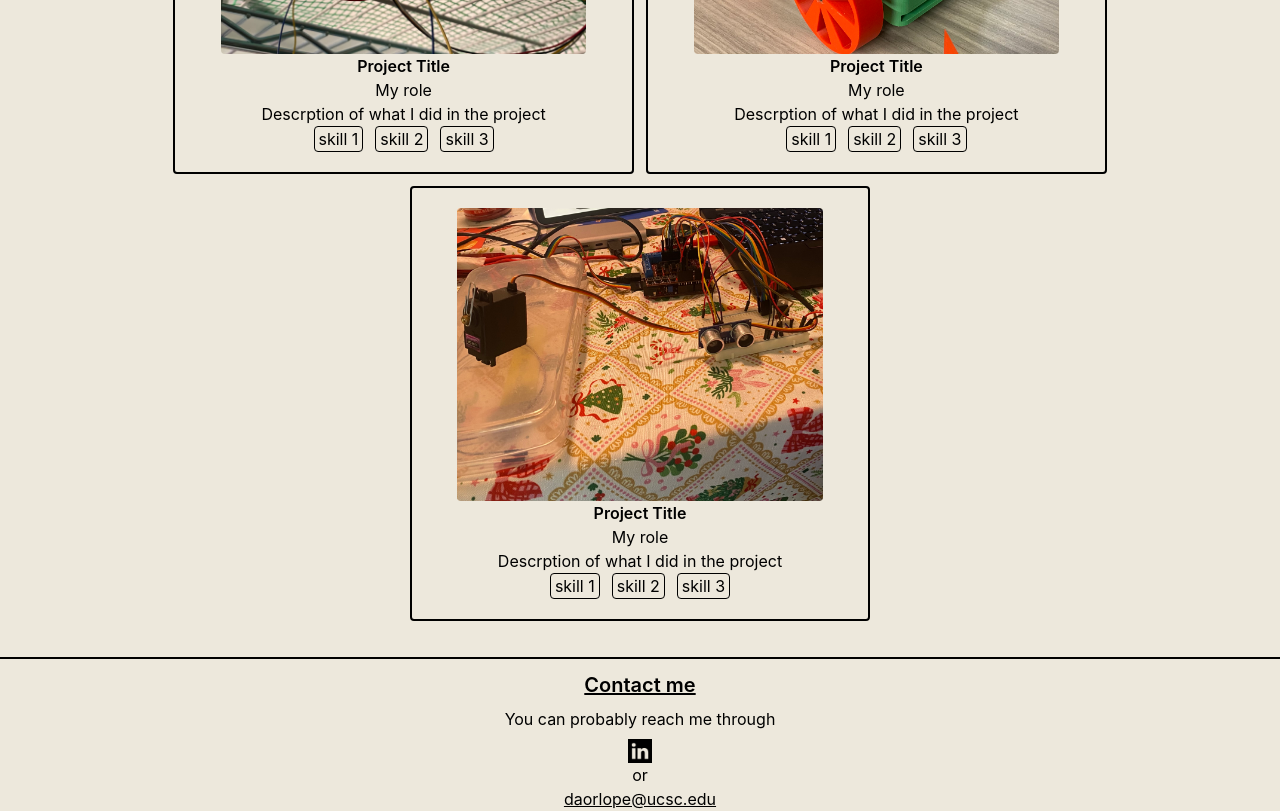
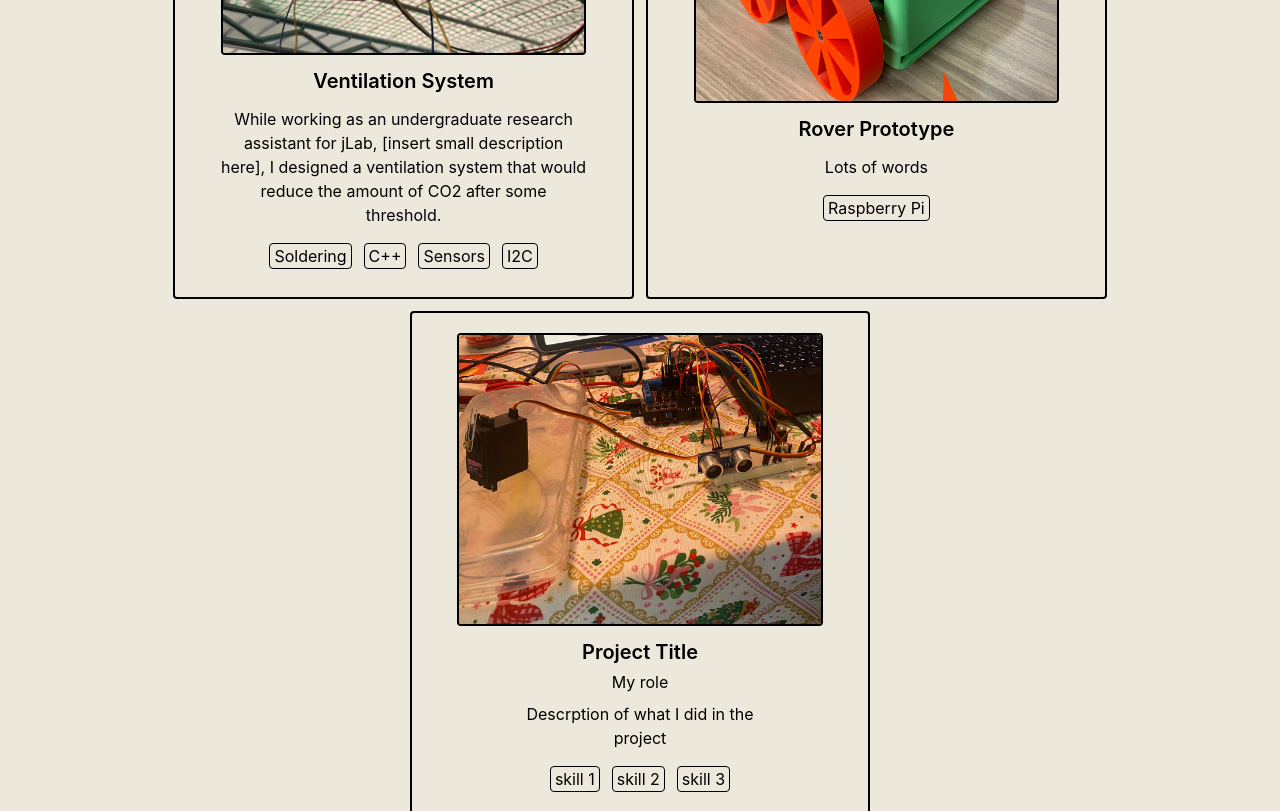
Before and after one commit to daorlope/lopez_portfolio, a React (Vite) app in the folder lopez_portfolio/: page / in a window 1280 px wide. Shown: the part 1060-1871 px from the top of the page. Built offline with nearby package versions, Linux system fonts and the light colour scheme.

Commit message:
Entire bg color is consistent, adding projects section

```diff
--- a/lopez_portfolio/src/App.tsx
+++ b/lopez_portfolio/src/App.tsx
@@ -3,7 +3,7 @@ import './App.css'
 function Menu() {
   return (
     <nav className="fixed w-full bg-[#EDE8DC] border-b-2 p-4 text-lg mb-0">
-      <ul className="flex list-none justify-end gap-10 px-7 m-0">
+      <ul className="flex w-full list-none justify-end gap-10 px-7 m-0">
         <li className="hover:text-[#8A5F41] transition-colors"><a href="#home">Home</a></li>
         <li className="hover:text-[#8A5F41] transition-colors"><a href="#projects">Projects</a></li>
         <li className="hover:text-[#8A5F41] transition-colors"><a href="#contact">Contact</a></li>
@@ -15,7 +15,7 @@ function Menu() {
 function Welcome() {
   return (
     <div id="home" className='flex pt-20 p-2 bg-[#EDE8DC] h-[90vh] border-b-2 gap-7 sm:gap-15 md:gap-25 lg:gap-50 items-center justify-center'>
-        <img src="./me.jpeg" className='border-2 h-40 w-40 sm:h-40 sm:w-40 md:h-50 md:w-50 lg:h-65 lg:w-65 rounded-full'></img>
+        <img src="./me.jpeg" alt="profile" className='border-2 h-40 w-40 sm:h-40 sm:w-40 md:h-50 md:w-50 lg:h-65 lg:w-65 rounded-full'></img>
         <div>
           <div className="font-semibold m-0">
             <h1 className='py-1 text-4xl sm:text-5xl md:text-7xl lg:text-7xl'>Dante Lopez</h1>
@@ -34,13 +34,13 @@ function Welcome() {
 function Project({img_link, info, skills}: any) {
   const {title, role, description} = info;
   return (
-  <div id="projects" className='scroll-mt-35 justify-center px-full py-5 border-2 rounded m-0 h-auto w-8/10 sm:w-8/10 md:w-9/10 lg:w-45/100'>
-      <img src={img_link} width="150" className="h-auto w-6/10 sm:w-6/10 md:w-6/10 lg:w-8/10 opacity-100 mx-auto rounded "></img>
+  <div id="projects" className='scroll-mt-35 sm:flex-row md:flex lg:flex-wrap justify-center px-full py-5 border-2 rounded m-0 h-auto w-8/10 sm:w-8/10 md:w-9/10 lg:w-45/100'>
+      <img src={img_link} width="150" className=" border-2 h-auto w-6/10 sm:w-6/10 md:w-6/10 lg:w-8/10 opacity-100 ml-auto sm:ml-auto md:ml-3 lg:ml-auto mr-auto rounded "></img>
       <section className='text-center'>
-        <h1 className='font-semibold'>{title}</h1> {/* Project Title */}
-        <h3>{role}</h3> {/* Role/Subtitle */}
-        <p>{description}</p>   {/* Project Description */}
-        <ul className='flex justify-center gap-3'>
+        <h1 className='font-semibold text-xl pt-3'>{title}</h1> {/* Project Title */}
+        <h3 className='pt-1'>{role}</h3> {/* Role/Subtitle */}
+        <p className='text-center w-8/10 m-auto py-2'>{description}</p>   {/* Project Description */}
+        <ul className='flex justify-center gap-3 py-2'>
           {skills.map((skill: string, index:number) => (
             <li className='border-1 rounded px-1' key={index}>{skill}</li>
           ))}
@@ -55,17 +55,40 @@ function Contact()
   return(
     <div id="contact" className='h-auto pt-3 pb-5 text-center'>
       <h1 className='text-center underline font-semibold text-xl rounded w-2/5 m-auto'>Contact me</h1>
-      <p className='py-2'>You can probably reach me through </p>
+      <p className='py-2'>You can reach me through:</p>
       <a href="https://www.linkedin.com/in/dante-lopez-0a6073283/" target='_blank'><img src="./linkedin.png" className='w-6 h-6 m-auto'/></a>
-      <p className='items-center'>or</p>
+      <p className='items-center'>or email me at:</p>
       <span className='underline'><a href="mailto:daorlope@ucsc.edu">daorlope@ucsc.edu</a></span>
     </div>
   )
 }
 
-// const ventilation_project = [
+const ventilation_project =
+{
+  title: "Ventilation System",
+  role: "",
+  description: "While working as an undergraduate research assistant for jLab, [insert small description here], I designed a ventilation system that would reduce the amount of CO2 after some threshold."
+}
 
-// ];
+const ventilation_project_skills =
+[
+  "Soldering",
+  "C++",
+  "Sensors",
+  "I2C"
+]
+
+const rover_project =
+{
+  title: "Rover Prototype",
+  role: "",
+  description: "Lots of words"
+}
+
+const rover_skills =
+[
+  "Raspberry Pi"
+]
 
 const project_1_info = {
   title: "Project Title",
@@ -79,6 +102,7 @@ const project_1_skills = [
   "skill 3",
 ];
 
+// All images must be 5:4 aspect ratio
 export default function Portfolio() {
   return (
     <div className='bg-[#EDE8DC]'>
@@ -91,8 +115,8 @@ export default function Portfolio() {
             </div>
 
             <section className='flex bg-[#EDE8DC] flex-wrap gap-3 justify-center py-3'>
-              <Project img_link={"./ventilation.jpeg"} info={project_1_info} skills={project_1_skills} />
-              <Project img_link={"./lunabotics.jpeg"} info={project_1_info} skills={project_1_skills}/>
+              <Project img_link={"./ventilation.jpeg"} info={ventilation_project} skills={ventilation_project_skills} />
+              <Project img_link={"./lunabotics.jpeg"} info={rover_project} skills={rover_skills}/>
               <Project img_link={"./sensor_system.jpeg"} info={project_1_info} skills={project_1_skills}/>
             </section>
           </div>
--- a/lopez_portfolio/src/index.css
+++ b/lopez_portfolio/src/index.css
@@ -1,111 +1,6 @@
-/* :root {
-  --text: #6b6375;
-  --text-h: #08060d;
-  --bg: #fff;
-  --border: #e5e4e7;
-  --code-bg: #f4f3ec;
-  --accent: #aa3bff;
-  --accent-bg: rgba(170, 59, 255, 0.1);
-  --accent-border: rgba(170, 59, 255, 0.5);
-  --social-bg: rgba(244, 243, 236, 0.5);
-  --shadow:
-    rgba(0, 0, 0, 0.1) 0 10px 15px -3px, rgba(0, 0, 0, 0.05) 0 4px 6px -2px;
+@import "tailwindcss";
 
-  --sans: system-ui, 'Segoe UI', Roboto, sans-serif;
-  --heading: system-ui, 'Segoe UI', Roboto, sans-serif;
-  --mono: ui-monospace, Consolas, monospace;
-
-  font: 18px/145% var(--sans);
-  letter-spacing: 0.18px;
-  color-scheme: light dark;
-  color: var(--text);
-  background: var(--bg);
-  font-synthesis: none;
-  text-rendering: optimizeLegibility;
-  -webkit-font-smoothing: antialiased;
-  -moz-osx-font-smoothing: grayscale;
-
-  @media (max-width: 1024px) {
-    font-size: 16px;
-  }
+body
+{
+  background: #EDE8DC;
 }
-
-@media (prefers-color-scheme: dark) {
-  :root {
-    --text: #9ca3af;
-    --text-h: #f3f4f6;
-    --bg: #16171d;
-    --border: #2e303a;
-    --code-bg: #1f2028;
-    --accent: #c084fc;
-    --accent-bg: rgba(192, 132, 252, 0.15);
-    --accent-border: rgba(192, 132, 252, 0.5);
-    --social-bg: rgba(47, 48, 58, 0.5);
-    --shadow:
-      rgba(0, 0, 0, 0.4) 0 10px 15px -3px, rgba(0, 0, 0, 0.25) 0 4px 6px -2px;
-  }
-
-  #social .button-icon {
-    filter: invert(1) brightness(2);
-  }
-}
-
-#root {
-  width: 1126px;
-  max-width: 100%;
-  margin: 0 auto;
-  text-align: center;
-  border-inline: 1px solid var(--border);
-  min-height: 100svh;
-  display: flex;
-  flex-direction: column;
-  box-sizing: border-box;
-}
-
-body {
-  margin: 0;
-}
-
-h1,
-h2 {
-  font-family: var(--heading);
-  font-weight: 500;
-  color: var(--text-h);
-}
-
-h1 {
-  font-size: 56px;
-  letter-spacing: -1.68px;
-  margin: 32px 0;
-  @media (max-width: 1024px) {
-    font-size: 36px;
-    margin: 20px 0;
-  }
-}
-h2 {
-  font-size: 24px;
-  line-height: 118%;
-  letter-spacing: -0.24px;
-  margin: 0 0 8px;
-  @media (max-width: 1024px) {
-    font-size: 20px;
-  }
-}
-p {
-  margin: 0;
-}
-
-code,
-.counter {
-  font-family: var(--mono);
-  display: inline-flex;
-  border-radius: 4px;
-  color: var(--text-h);
-}
-
-code {
-  font-size: 15px;
-  line-height: 135%;
-  padding: 4px 8px;
-  background: var(--code-bg);
-} */
--- a/lopez_portfolio/src/main.tsx
+++ b/lopez_portfolio/src/main.tsx
@@ -4,7 +4,7 @@ import './index.css'
 import App from './App.tsx'
 
 createRoot(document.getElementById('root')!).render(
-  <StrictMode>
+  <StrictMode >
     <App />
   </StrictMode>,
 )
```
